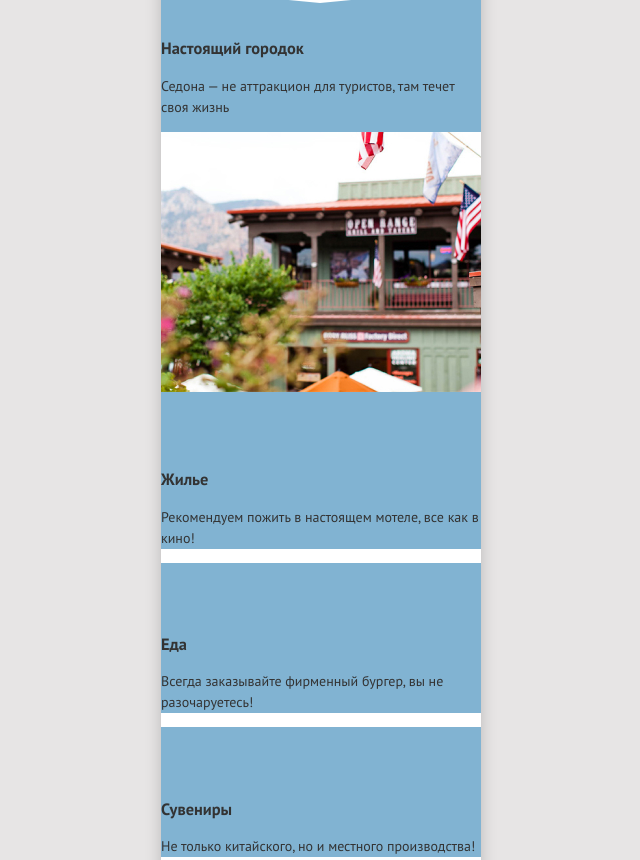
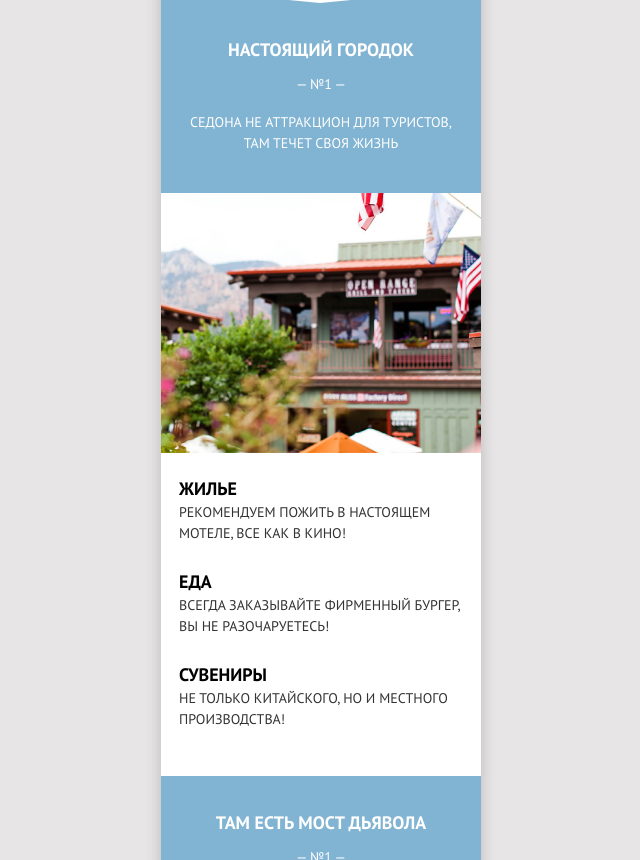
Before and after one commit to htmlacademy-adaptive/775445-sedona-27, a website: page source/index.html in a window 1280 px wide. Shown: the part 684-1544 px from the top of the page, without its empty margins (319-959 px from the left). Drawn offline with nearby package versions, Linux system fonts and the light colour scheme; files that its build step writes are made by us from their sources.

Commit message:
Заканчивает работу 03.12.2022 (в процессе блок с преимуществами)

```diff
--- a/source/index.html
+++ b/source/index.html
@@ -60,34 +60,36 @@
           <li class="advantages__item advantage-main">
             <div class="advantage-main__wrapper">
               <h3 class="advantage-main__title">Настоящий городок</h3>
-              <p class="advantage-main__description">Седона — не аттракцион для туристов, там течет своя жизнь</p>
+              <p class="advantage-main__description">Седона не аттракцион для туристов,<br class="advantages__br">там течет своя жизнь</p>
             </div>
-            <img class="advantages__image" src="img/sedona-mobile.jpg" width="320" height="260" alt="Город Седона.">
-          </li>
-          <li class="advantages__item advantage-basic-icon">
-            <div class="advantage-basic-icon__wrapper">
-              <h3 class="advantage-basic-icon__title advantage-basic-icon__first">Жилье</h3>
-              <p class="advantage-basic-icon__description">Рекомендуем пожить в настоящем мотеле, все как в кино!</p>
-            </div>
-          </li>
-          <li class="advantages__item advantage-basic-icon">
-            <div class="advantage-basic-icon__wrapper">
-              <h3 class="advantage-basic-icon__title advantage-basic-icon__second">Еда</h3>
-              <p class="advantage-basic-icon__description">Всегда заказывайте фирменный бургер, вы не разочаруетесь!</p>
-            </div>
-          </li>
-          <li class="advantages__item advantage-basic-icon">
-            <div class="advantage-basic-icon__wrapper">
-              <h3 class="advantage-basic-icon__title advantage-basic-icon__third">Сувениры</h3>
-              <p class="advantage-basic-icon__description">Не только китайского, но и местного производства!</p>
-            </div>
+            <img class="advantage-main__image" src="img/sedona-mobile.jpg" width="320" height="260" alt="Город Седона.">
+            <ul class="benefits">
+              <li class="benefits__item benefit-card">
+                <div class="benefit-card__wrapper">
+                  <h3 class="benefit-card__title benefit-card--first-icon">Жилье</h3>
+                  <p class="benefit-card__description">Рекомендуем пожить в настоящем мотеле, все как в кино!</p>
+                </div>
+              </li>
+              <li class="benefits__item benefit-card">
+                <div class="benefit-card__wrapper">
+                  <h3 class="benefit-card__title benefit-card--second-icon">Еда</h3>
+                  <p class="benefit-card__description">Всегда заказывайте фирменный бургер, вы не разочаруетесь!</p>
+                </div>
+              </li>
+              <li class="benefits__item benefit-card">
+                <div class="benefit-card__wrapper">
+                  <h3 class="benefit-card__title benefit-card--third-icon">Сувениры</h3>
+                  <p class="benefit-card__description">Не только китайского, но и местного производства!</p>
+                </div>
+              </li>
+            </ul>
           </li>
           <li class="advantages__item advantage-main">
-            <img class="advantages__image" src="img/bridge-mobile.jpg" width="320" height="260" alt="Мост дьявола в городе Седона.">
             <div class="advantage-main__wrapper">
               <h3 class="advantage-main__title">Там есть мост дьявола</h3>
               <p class="advantage-main__description">Да, по нему можно пройти! Если вы осмелитесь, конечно</p>
             </div>
+            <img class="advantage-main__image" src="img/bridge-mobile.jpg" width="320" height="260" alt="Мост дьявола в городе Седона.">
           </li>
           <li class="advantages__item advantage-additional">
             <div class="advantage-additional__wrapper">
--- /dev/null
+++ b/source/sass/blocks/advantage-main.scss
@@ -0,0 +1,49 @@
+@use "../mixins";
+
+.advantage-main {
+  background-color: #81b3d2;
+}
+
+.advantage-main__wrapper {
+  display: flex;
+  flex-direction: column;
+  width: 320px;
+}
+
+.advantage-main__title {
+  position: relative;
+  margin: 0;
+  font-size: 18px;
+  font-weight: 700;
+  line-height: 26px;
+  text-transform: uppercase;
+  color: #ffffff;
+  text-align: center;
+  overflow-wrap: break-word;
+  padding: 34px 8px 15px;
+
+  &::after {
+    position: absolute;
+    font-size: 14px;
+    font-weight: 400;
+    line-height: 21px;
+    content: "— №1 —";
+    right: 0;
+    bottom: -17px;
+    left: 0;
+    width: 80px;
+    margin: auto;
+  }
+}
+
+.advantage-main__description {
+  margin: 0;
+  padding: 34px 8px 39px;
+  text-transform: uppercase;
+  text-align: center;
+  color: #ffffff;
+}
+
+.advantage-main__image {
+  @include mixins.normalize-image;
+}
--- a/source/sass/blocks/advantages.scss
+++ b/source/sass/blocks/advantages.scss
@@ -24,24 +24,23 @@
 
 .advantages__list {
   @include mixins.normalize-list;
+  display: flex;
+  flex-direction: column;
 }
 
 .advantages__item {
-  background-color: #81b3d2;
-  padding-top: 55px;
+  display: flex;
+  flex-direction: column;
 
   &:first-child {
     position: relative;
+    padding-top: 36px;
   }
 
-  &::before {
+  &:first-child::before {
     position: absolute;
     content: url("../img/divider-mobile-advantages.svg");
     left: 0;
     top: -1px;
   }
 }
-
-.advantages__image {
-  @include mixins.normalize-image;
-}
--- /dev/null
+++ b/source/sass/blocks/benefit-card.scss
@@ -0,0 +1,13 @@
+.benefit-card__title {
+  font-size: 18px;
+  font-weight: 700;
+  line-height: 26px;
+  text-transform: uppercase;
+  color: #000000;
+  margin: 0;
+}
+
+.benefit-card__description {
+  text-transform: uppercase;
+  margin: 0;
+}
--- /dev/null
+++ b/source/sass/blocks/benefits.scss
@@ -0,0 +1,11 @@
+@use "../mixins";
+
+.benefits {
+  @include mixins.normalize-list;
+  background-color: #ffffff;
+  padding: 23px 18px 46px;
+}
+
+.benefits__item:not(:last-child) {
+  margin-bottom: 25px;
+}
--- a/source/sass/blocks/hero.scss
+++ b/source/sass/blocks/hero-index.scss
@@ -1,23 +1,13 @@
-.hero-index,
-.hero-inner {
+.hero-index {
   color: #ffffff;
   background-color: rgba(131, 179, 211, 0.7);
   background-size: auto, cover;
   background-repeat: no-repeat, no-repeat;
-}
-
-.hero-index {
   background-image: url("../img/divider-mobile.svg"), url("../img/welcome-background-mobile.jpg");
   background-position: bottom, top;
 }
 
-.hero-inner {
-  background-image: url("../img/divider-mobile.svg"), url("../img/welcome-backgound-inner-mobile.jpg");
-  background-position: bottom, bottom;
-}
-
-.hero-index__image,
-.hero-inner__image {
+.hero-index__image {
   display: block;
   margin: 0 auto;
 }
--- /dev/null
+++ b/source/sass/blocks/hero-inner.scss
@@ -0,0 +1,13 @@
+.hero-inner {
+  color: #ffffff;
+  background-color: rgba(131, 179, 211, 0.7);
+  background-size: auto, cover;
+  background-repeat: no-repeat, no-repeat;
+  background-image: url("../img/divider-mobile.svg"), url("../img/welcome-backgound-inner-mobile.jpg");
+  background-position: bottom, bottom;
+}
+
+.hero-inner__image {
+  display: block;
+  margin: 0 auto;
+}
--- a/source/sass/style.scss
+++ b/source/sass/style.scss
@@ -7,7 +7,11 @@
 @use "./blocks/main-header";
 @use "./blocks/main-nav";
 @use "./blocks/main-index";
-@use "./blocks/hero";
+@use "./blocks/hero-index";
+@use "./blocks/hero-inner";
 @use "./blocks/advantages";
+@use "./blocks/advantage-main";
+@use "./blocks/benefits";
+@use "./blocks/benefit-card";
 @use "./blocks/main-footer";
 @use "./blocks/main-inner";
```
